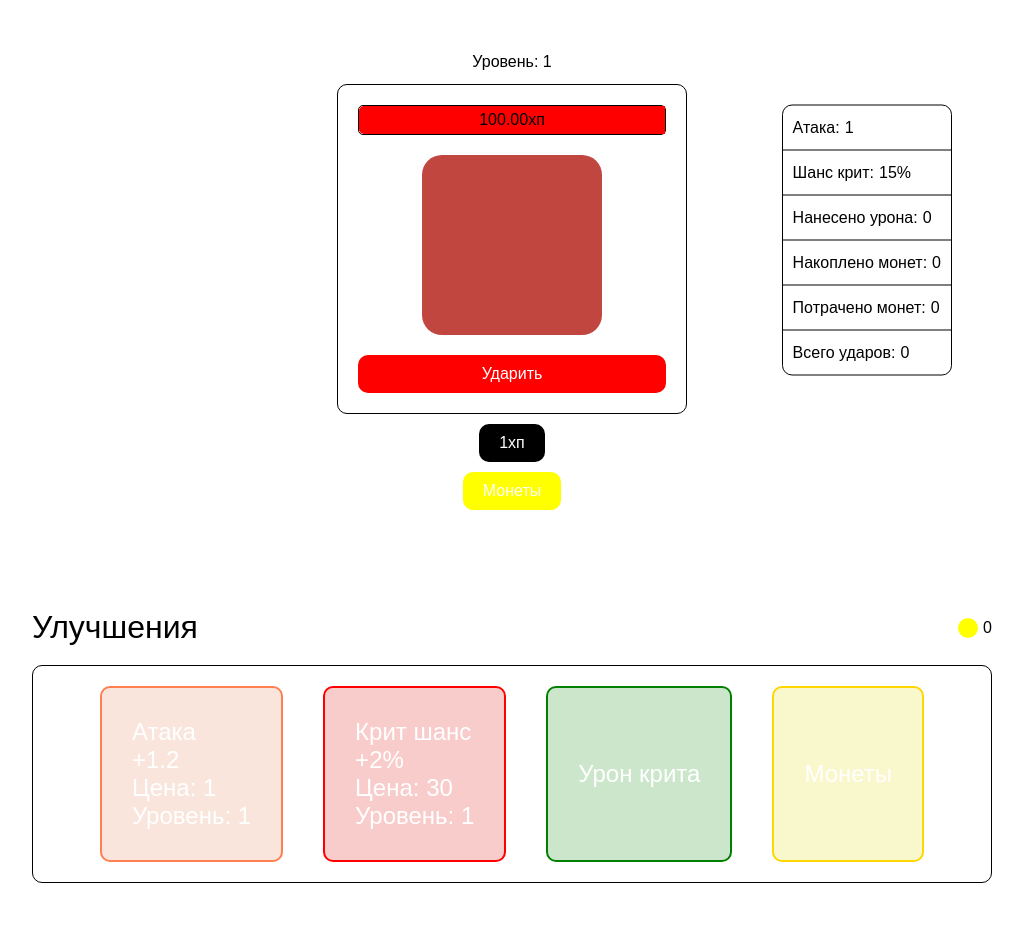
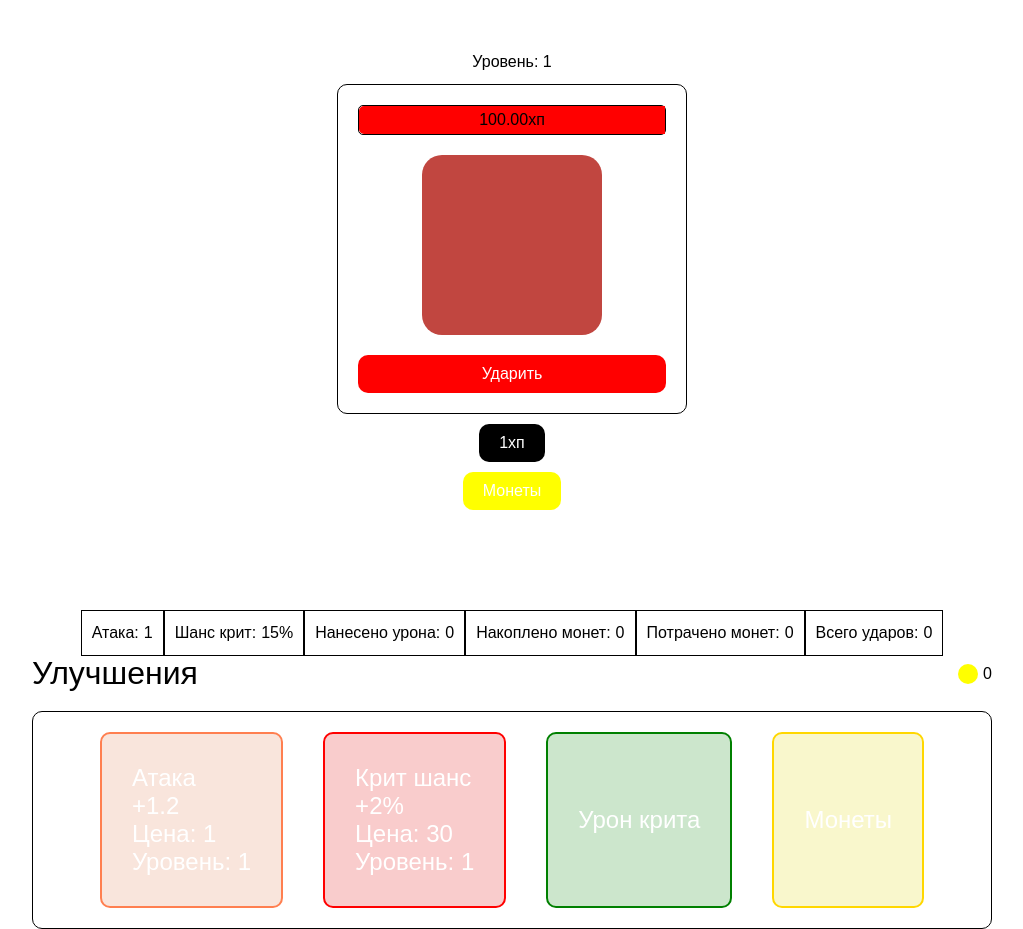
Before and after one commit to HELLRAID-cmd/Tap-Tap-MonsterHunter, a React (Vite) app in the folder client/: page / in a window 1280 px wide. Shown: the whole page, without its empty margins (128-1151 px from the left). Before the commit the page ends 883 px from the top, so only its background shows below. Built offline with nearby package versions, Linux system fonts and the light colour scheme.

Commit message:
Дополнил стили

```diff
--- a/client/src/Components/StatusPlayer/statusPlayer.scss
+++ b/client/src/Components/StatusPlayer/statusPlayer.scss
@@ -1,21 +1,30 @@
-@use "../../Styles/variables";
+@use "../../Styles/variables" as *;
+@use "../../Styles/mixins" as *;
 
 .status {
-  position: absolute;
-  top: 30%;
-  right: 200px;
-  transform: translateY(-50%);
+  display: flex;
+  justify-content: center;
 
   &__list {
-    border: 1px solid var(--c-black);
-    border-radius: 10px;
-    overflow: hidden;
+    display: flex;
+    justify-content: center;
+
+    @include vp-767 {
+      flex-direction: column;
+      overflow: hidden;
+      border: 1px solid var(--c-black);
+    }
   }
 
   &__item {
     display: flex;
     gap: 5px;
     padding: 10px;
+    border: 1px solid var(--c-black);
+
+    @include vp-767 {
+      border: none;
+    }
 
     &:not(:last-child) {
       border-bottom: 1px solid var(--c-black);
```
